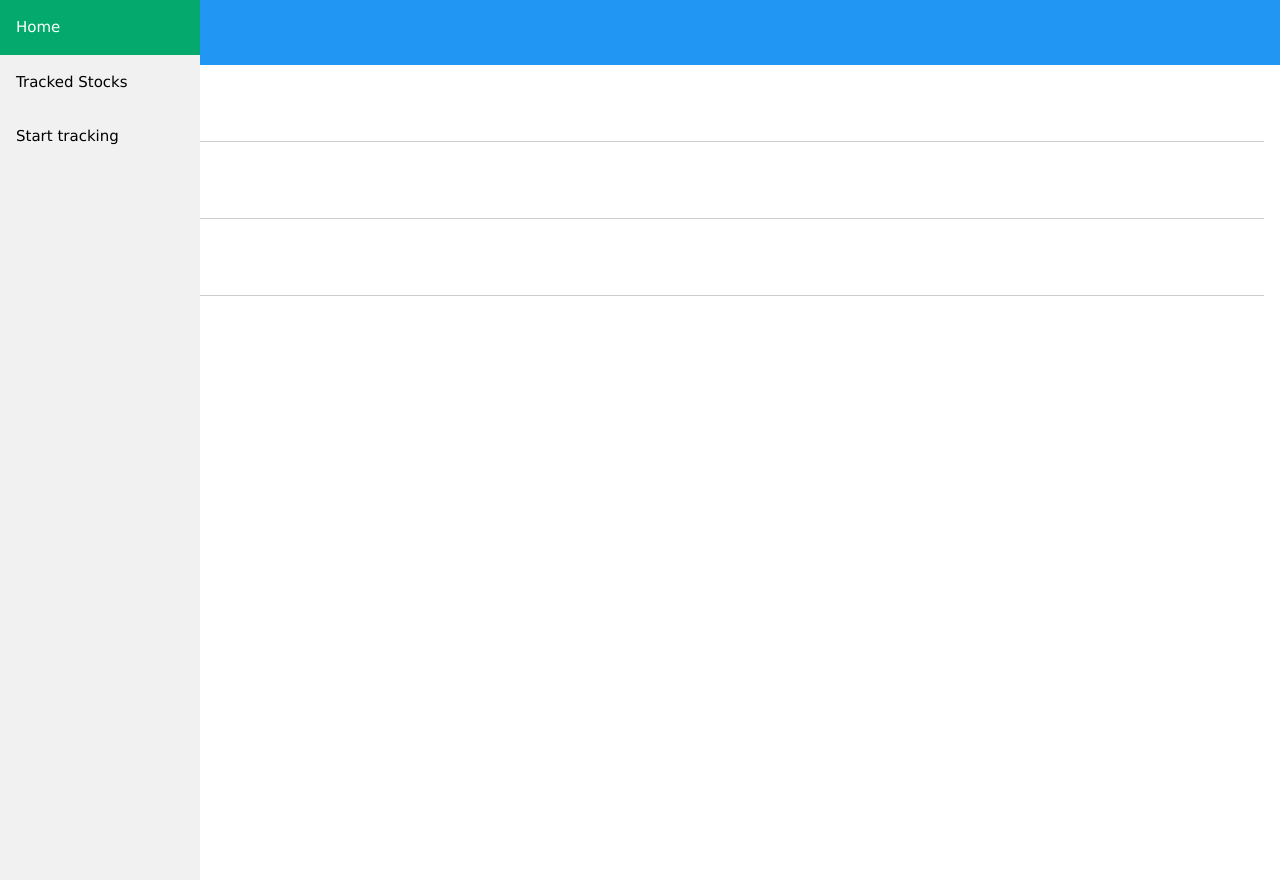
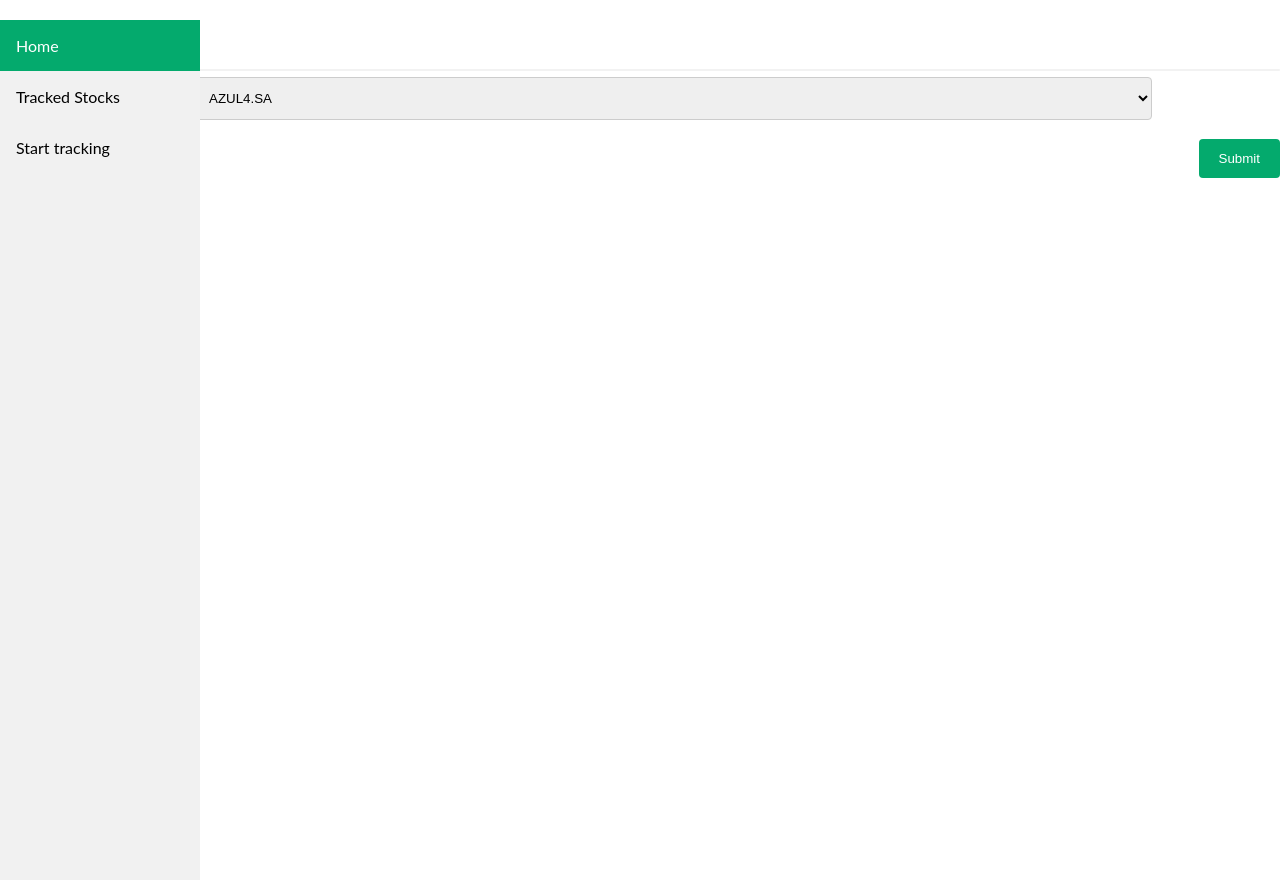
Before and after one commit to andreluiz27/b3-tracker, a Django app: page /tracker_app/tracking-forms in a window 1280 px wide. Run offline with Django 4.2, Linux system fonts and the light colour scheme; data comes from the database, SQL or seed files in the repository; both versions use the stored data as it was after the commit; parts of the project's set-up code (start-up, migrations or seed data) failed here and were passed over.

Commit message:
Regular interface was made

```diff
--- a/tracker_app/models.py
+++ b/tracker_app/models.py
@@ -27,3 +27,7 @@ class StockTracker(models.Model):
     volume = models.IntegerField()
     dt_time = models.DateTimeField()
     interval = models.CharField(max_length=7)
+
+class StockDomain(models.Model):
+    symbol = models.CharField(max_length=10)
+    company_name = models.CharField(max_length=50)
--- a/tracker_app/templates/tracker_app/tracking_forms.html
+++ b/tracker_app/templates/tracker_app/tracking_forms.html
@@ -2,28 +2,132 @@
   {% include 'tracker_app/index.html' %}
   <!DOCTYPE html>
   <html>
-    <title>W3.CSS</title>
-    <meta name="viewport" content="width=device-width, initial-scale=1" />
-    <link rel="stylesheet" href="https://www.w3schools.com/w3css/4/w3.css" />
-    <body>
-      <div class="w3-container w3-blue">
-        <h2>Input Form</h2>
+  <head>
+  <style>
+  * {
+    box-sizing: border-box;
+  }
+
+  input[type=text], select, textarea {
+    width: 100%;
+    padding: 12px;
+    border: 1px solid #ccc;
+    border-radius: 4px;
+    resize: vertical;
+  }
+
+  label {
+    padding: 12px 12px 12px 0;
+    display: inline-block;
+  }
+
+  input[type=submit] {
+    background-color: #04AA6D;
+    color: white;
+    padding: 12px 20px;
+    border: none;
+    border-radius: 4px;
+    cursor: pointer;
+    float: right;
+  }
+
+  input[type=submit]:hover {
+    background-color: #45a049;
+  }
+
+  .container {
+    border-radius: 1px;
+    background-color: #f2f2f2;
+    padding: 1px;
+  }
+
+  .col-25 {
+    float: left;
+    width: 15%;
+    margin-top: 6px;
+  }
+
+  .col-75 {
+    float: left;
+    width: 75%;
+    margin-top: 6px;
+  }
+
+  /* Clear floats after the columns */
+  .row:after {
+    content: "";
+    display: table;
+    clear: both;
+  }
+
+  /* Responsive layout - when the screen is less than 600px wide, make the two columns stack on top of each other instead of next to each other */
+  @media screen and (max-width: 600px) {
+    .col-25, .col-75, input[type=submit] {
+      width: 100%;
+      margin-top: 0;
+    }
+  }
+  </style>
+  </head>
+  <body>
+
+  <h2>Responsive Form</h2>
+
+  <div class="container">
+    <form action="/tracker_app/start-tracking" method="post">
+    {% csrf_token %}
+    {% comment %} <div class="row">
+      <div class="col-25">
+        <label for="fname">First Name</label>
       </div>
+      <div class="col-75">
+        <input type="text" id="fname" name="firstname" placeholder="Your name..">
+      </div> {% endcomment %}
+    </div>
+    {% comment %} <div class="row">
+      <div class="col-25">
+        <label for="lname">Last Name</label>
+      </div>
+      <div class="col-75">
+        <input type="text" id="lname" name="lastname" placeholder="Your last name..">
+      </div>
+    </div> {% endcomment %}
+    <div class="row">
+      <div class="col-25">
+        <label for="stock">Stocks</label>
+      </div>
+      <div class="col-75">
+        <select id="stock" name="stock">
 
-      <form class="w3-container">
-        <p>
-          <label>First Name</label>
-          <input class="w3-input" type="text" />
-        </p>
-        <p>
-          <label>Last Name</label>
-          <input class="w3-input" type="text" />
-        </p>
-        <p>
-          <label>Email</label>
-          <input class="w3-input" type="text" />
-        </p>
-      </form>
-    </body>
+          {% for symbol in symbols %}
+           <option value={{ symbol }}>{{ symbol }}</option>
+          {% endfor %}
+
+
+        </select>
+      </div>
+    </div>
+    {% comment %} <div class="row">
+      <div class="col-25">
+        <label for="subject">Subject</label>
+      </div>
+      <div class="col-75">
+        <textarea id="subject" name="subject" placeholder="Write something.." style="height:200px"></textarea>
+      </div>
+    </div> {% endcomment %}
+    <br>
+    <div class="row">
+      <input type="submit" value="Submit">
+    </div>
+    </form>
+  </div>
+
+  </body>
   </html>
+
+
+
+
+
+
 {% endblock %}
--- a/tracker_app/views.py
+++ b/tracker_app/views.py
@@ -9,31 +9,39 @@ from rest_framework.views import APIView
 from tracker_app.serializers import StockTrackerSeralizer
 from rest_framework import generics
 from tracker_app.tasks import create_periodic_task
+from tracker_app.models import StockDomain
+from django.shortcuts import redirect
+
 
 
 def index(request):
-  template = loader.get_template('tracker_app/index.html')
+    template = loader.get_template("tracker_app/index.html")
 
-  return HttpResponse(template.render())
+    return HttpResponse(template.render())
+
 
 def stocks_page(request):
-  template = loader.get_template('tracker_app/stocks.html')
-  return HttpResponse(template.render())
+    template = loader.get_template("tracker_app/stocks.html")
+
+    return HttpResponse(template.render())
+
 
 def tracking_forms_page(request):
-  template = loader.get_template('tracker_app/tracking_forms.html')
-  return HttpResponse(template.render())
+    template = loader.get_template("tracker_app/tracking_forms.html")
+    stocks_domain = StockDomain.objects.all()
+    symbols_list = [stock.symbol for stock in stocks_domain]
+    context = {"symbols": symbols_list}
+    return HttpResponse(template.render(context, request))
 
 
 class StartTrackingView(APIView):
+    def post(self, request):
+        data = {"symbol": request.data.get("stock"), "interval": "test"}
 
-    # authentication_classes = [authentication.TokenAuthentication]
-    # permission_classes = [permissions.IsAdminUser]
-
-    def post(self, request):
-        stock_tracker_serializer = StockTrackerSeralizer(data=request.data)
+        stock_tracker_serializer = StockTrackerSeralizer(data=data)
         if stock_tracker_serializer.is_valid():
-            create_periodic_task(stock_tracker_serializer.data.get('symbol'))
-            return Response({"message": "Tracker has just started"})
+            create_periodic_task(stock_tracker_serializer.data.get("symbol"))
+            return redirect('/tracker_app/tracking-forms')
         else:
-             return Response({"message": "Not valid data"})
+            print(stock_tracker_serializer.errors)
+            return Response({"message": "Not valid data"})
```
Also changed, not shown: tracker_app/admin.py (+8 -2 lines), tracker_app/tasks.py (+28 -24 lines), db.sqlite3, tracker_app/migrations/0002_stocksdomain.py (added), tracker_app/migrations/0003_rename_stocksdomain_stockdomain.py (added), 1 other file.
